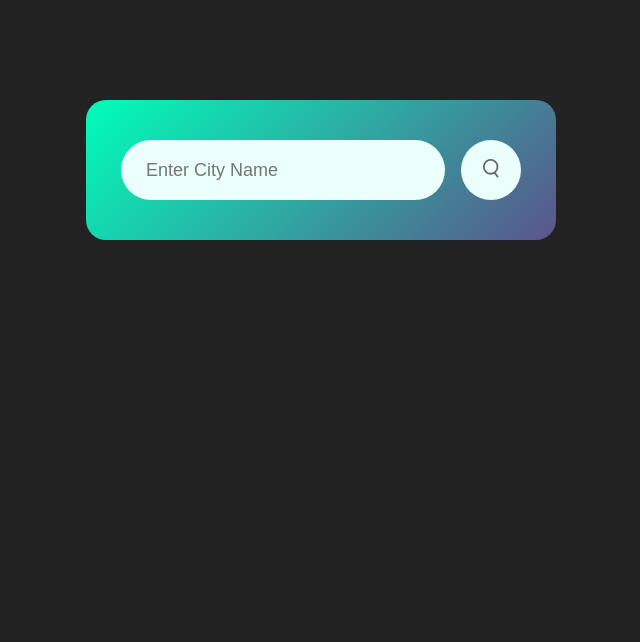
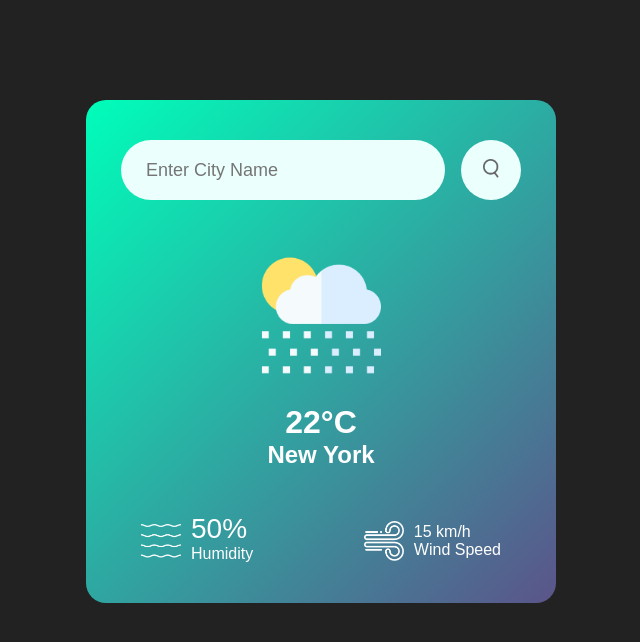
Before and after one commit to Ishini99/js, a plain HTML site: page WeatherApp/index.html in a window 1280 px wide. Shown: the whole page, without its empty margins (319-959 px from the left). Drawn offline with Linux system fonts and the light colour scheme.

Commit message:
update html

```diff
--- a/WeatherApp/index.html
+++ b/WeatherApp/index.html
@@ -14,6 +14,31 @@
         <input type="text" placeholder="Enter City Name " spellcheck="false">
         <button><img src="images/search.png" alt=""></button>
     </div>
+    <div class="weather">
+        <img src="images/rain.png" class="weather-icon" alt="">
+        <h1 class="temp">22°C</h1>
+        <h2 class="city"> New York</h2>
+        <div class="details">
+            <div class="col">
+                <img src="images/humidity.png" alt="">
+                <div>
+                    <p class="humidity">50%</p>
+                    <p>
+                        Humidity
+                    </p>
+                </div>
+            </div>
+            <div class="col">
+                <img src="images/wind.png" alt="">
+                <div>
+                    <p class="Wind">15 km/h</p>
+                    <p>
+                        Wind Speed
+                    </p>
+                </div>
+            </div>
+        </div>
+    </div>
 </div>
 </body>
 
```
